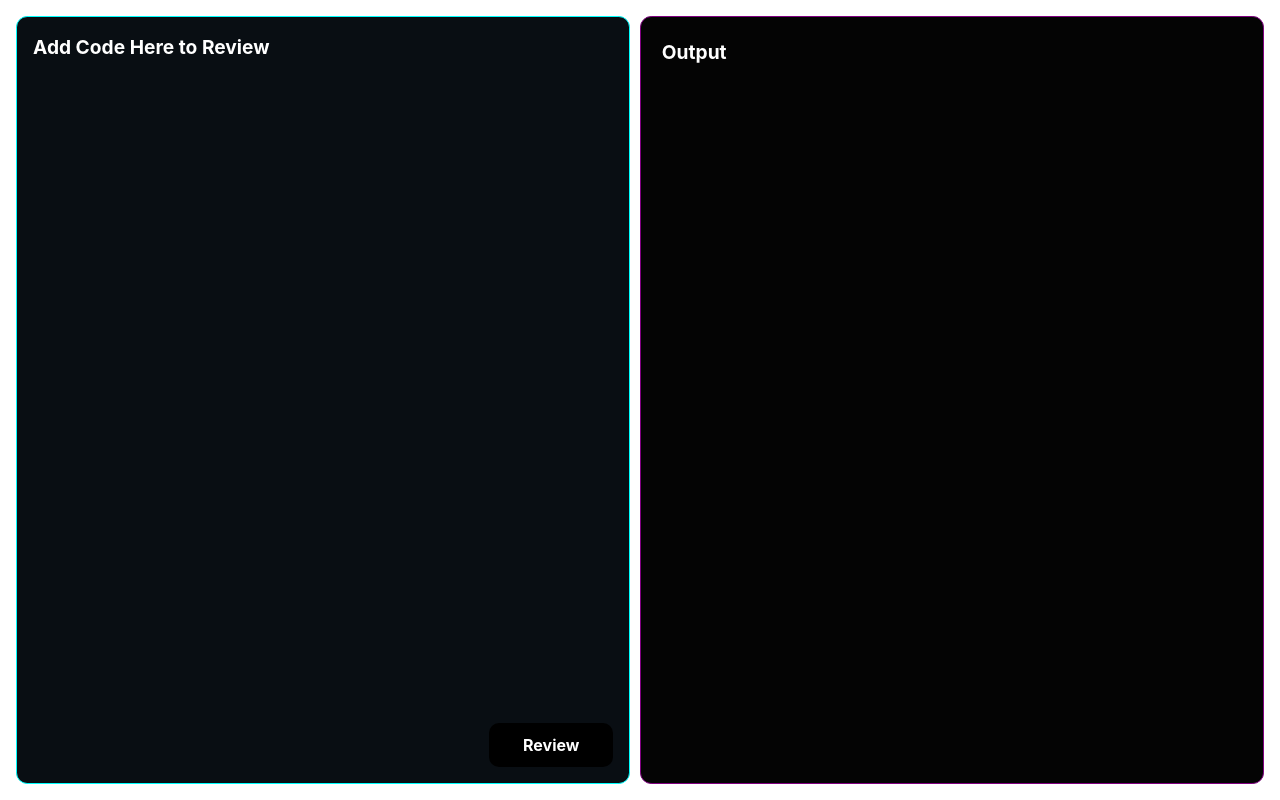
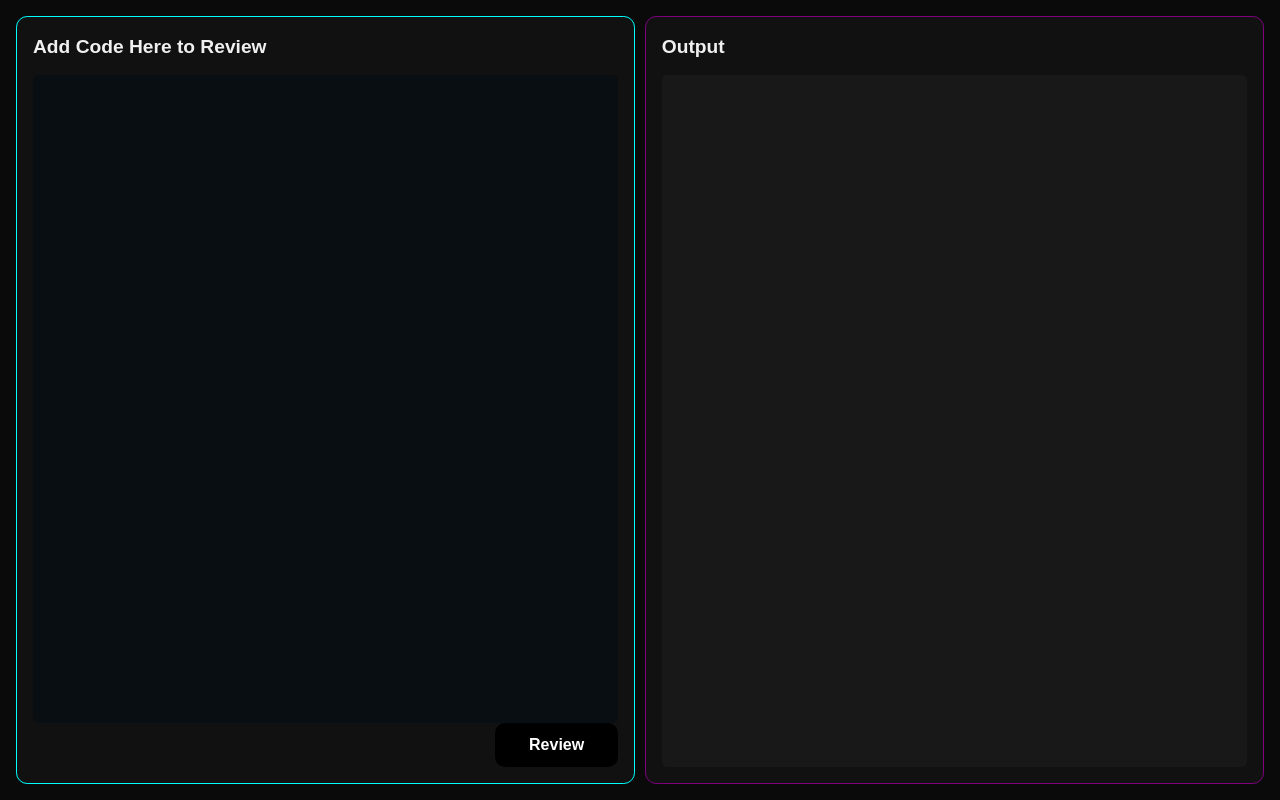
Before and after one commit to erru-2005/code-Reviewer, a React (Vite) app in the folder Frontend/: page / in a window 1280 px wide. Built offline with nearby package versions, Linux system fonts and the light colour scheme.

Commit message:
improving style

```diff
--- a/Frontend/src/App.css
+++ b/Frontend/src/App.css
@@ -1,3 +1,4 @@
+/* Reset and Global Styles */
 * {
   margin: 0;
   padding: 0;
@@ -7,8 +8,12 @@
 html, body, #root {
   height: 100%;
   width: 100%;
+  background-color: #0a0a0a;
+  color: white;
+  font-family: Arial, sans-serif;
 }
 
+/* Main Layout */
 main {
   height: 100%;
   width: 100%;
@@ -18,77 +23,55 @@ main {
   flex-wrap: wrap;
 }
 
-/* Left and Right Panels */
-main .left,
-main .right {
+/* Panels */
+.left, .right {
   flex: 1;
   border-radius: 0.7rem;
-  background-color: rgb(100, 157, 207);
+  background-color: #111;
   display: flex;
   flex-direction: column;
-  position: relative;
-  min-height: 50vh; /* Ensure both sections have enough height */
+  min-height: 50vh;
+  overflow: hidden;
+  padding: 1rem;
+  transition: all 0.3s ease-in-out;
 }
 
-main .left {
-  background-color: #090e13;
+.left {
   border: 0.1rem solid aqua;
-  padding: 1rem;
 }
 
-main .right {
-  background-color: #040404;
+.right {
   border: 0.1rem solid purple;
-  padding: 1.3rem;
-  overflow: auto;
-}
-
-/* Responsive Design - Move .right below .left in mobile */
-@media (max-width: 768px) {
-  main {
-    flex-direction: column;
-  }
-
-  main .left,
-  main .right {
-    flex-basis: 100%;
-    min-height: 40vh;
-  }
 }
 
 /* Panel Titles */
 .panel-title {
-  color: white;
   font-size: 1.2rem;
   font-weight: bold;
   margin-bottom: 0.8rem;
+  color: #f0f0f0;
 }
 
-/* Custom Scrollbar */
-main .left .code::-webkit-scrollbar {
-  width: 6px;
+/* Code Editor */
+.code-container {
+  flex: 1;
+  overflow: auto;
+  background-color: #090e13;
+  padding: 0.5rem;
+  border-radius: 5px;
 }
 
-main .left .code::-webkit-scrollbar-track {
-  background: #090e13;
-}
-
-main .left .code::-webkit-scrollbar-thumb {
-  background-color: #34495e;
-  border-radius: 10px;
-  border: 2px solid #090e13;
-}
-
-main .left .code {
-  scrollbar-width: thin;
-  scrollbar-color: #34495e #090e13;
+/* Review Output */
+.review-container {
+  flex: 1;
+  overflow: auto;
+  background-color: #181818;
+  padding: 0.5rem;
+  border-radius: 5px;
 }
 
 /* Button Styling */
 .btn {
-  position: absolute;
-  bottom: 1rem;
-  right: 1rem;
   cursor: pointer;
   user-select: none;
   display: inline-block;
@@ -100,9 +83,10 @@ main .left .code {
   text-align: center;
   transition: all 0.3s ease-in-out;
   border: 2px solid transparent;
+  margin-top: auto;
+  align-self: flex-end;
 }
 
-/* Hover and Click Effects */
 .btn:hover {
   background-color: #222;
   border-color: aqua;
@@ -113,21 +97,7 @@ main .left .code {
   background-color: rgb(20, 20, 20);
 }
 
-/* Code Editor */
-main .left .code pre,
-.left .code {
-  background-color: #090e13;
-  margin: 0;
-  padding: 0;
-  width: 100%;
-  height: 100%;
-}
-
-textarea.npm__react-simple-code-editor__textarea {
-  outline: none;
-}
-
-/* Dark Skeleton Loader */
+/* Skeleton Loader */
 .skeleton-loader {
   width: 100%;
   height: 100%;
@@ -138,10 +108,18 @@ textarea.npm__react-simple-code-editor__textarea {
 }
 
 @keyframes loading {
-  0% {
-    background-position: 200% 0;
+  0% { background-position: 200% 0; }
+  100% { background-position: -200% 0; }
+}
+
+/* Responsive Design */
+@media (max-width: 768px) {
+  main {
+    flex-direction: column;
   }
-  100% {
-    background-position: -200% 0;
+
+  .left, .right {
+    flex-basis: 100%;
+    min-height: 40vh;
   }
 }
--- a/Frontend/src/App.jsx
+++ b/Frontend/src/App.jsx
@@ -39,7 +39,7 @@ function App() {
         {/* Left Panel */}
         <div className="left">
           <h2 className="panel-title">Add Code Here to Review</h2>
-          <div className="code">
+          <div className="code-container">
             <Editor
               value={code}
               onValueChange={(code) => setCode(code)}
@@ -47,11 +47,7 @@ function App() {
                 prism.highlight(code, prism.languages.javascript, "javascript")
               }
               padding={10}
-              style={{
-                overflow: "auto",
-                width: "100%",
-                height: "100%",
-              }}
+              className="code-editor"
             />
           </div>
           <div className="btn" onClick={codeReview}>
@@ -63,11 +59,13 @@ function App() {
         <div className="right">
           <h2 className="panel-title">Output</h2>
           <ErrorBoundary>
-            {loading ? (
-              <div className="skeleton-loader"></div>
-            ) : (
-              <Markdown rehypePlugins={[rehypeHighlights]}>{review}</Markdown>
-            )}
+            <div className="review-container">
+              {loading ? (
+                <div className="skeleton-loader"></div>
+              ) : (
+                <Markdown rehypePlugins={[rehypeHighlights]}>{review}</Markdown>
+              )}
+            </div>
           </ErrorBoundary>
         </div>
       </main>
```
